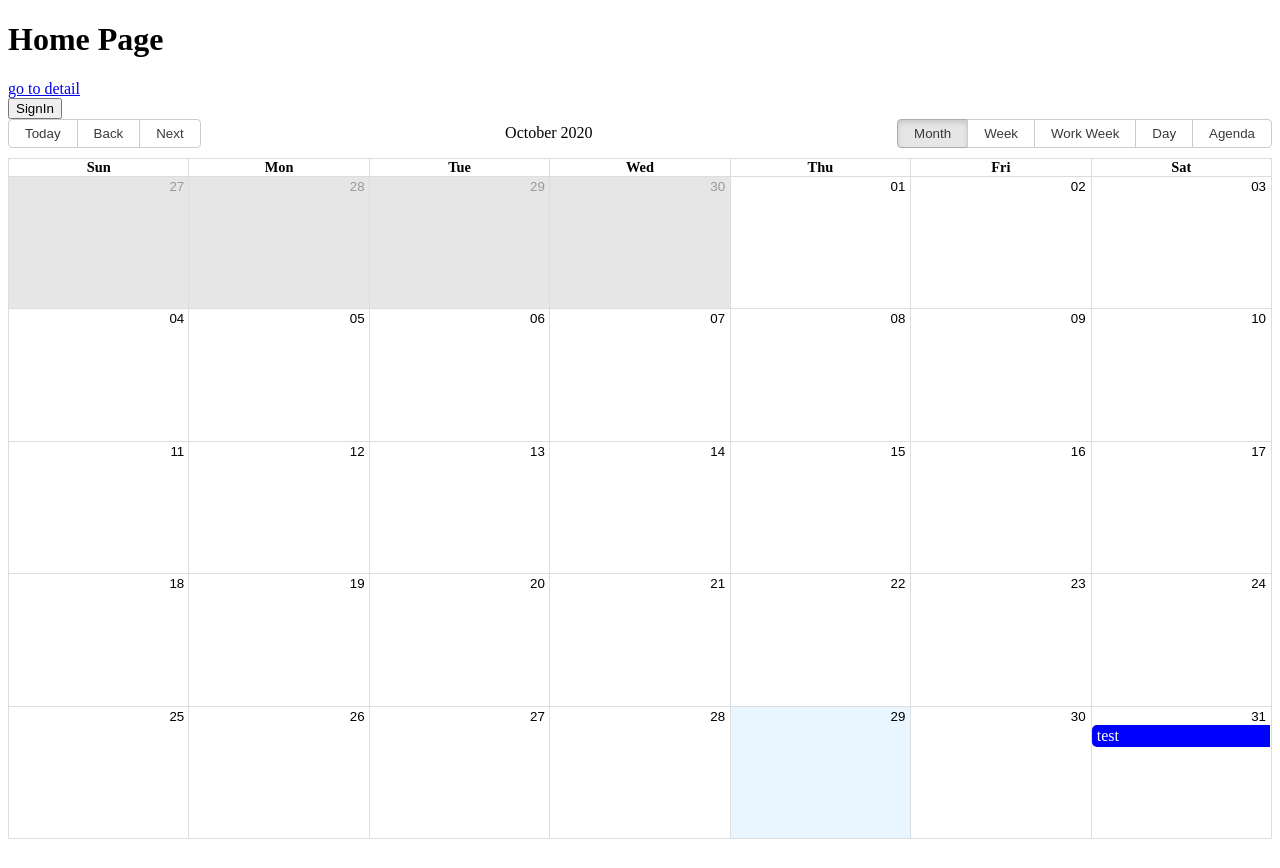
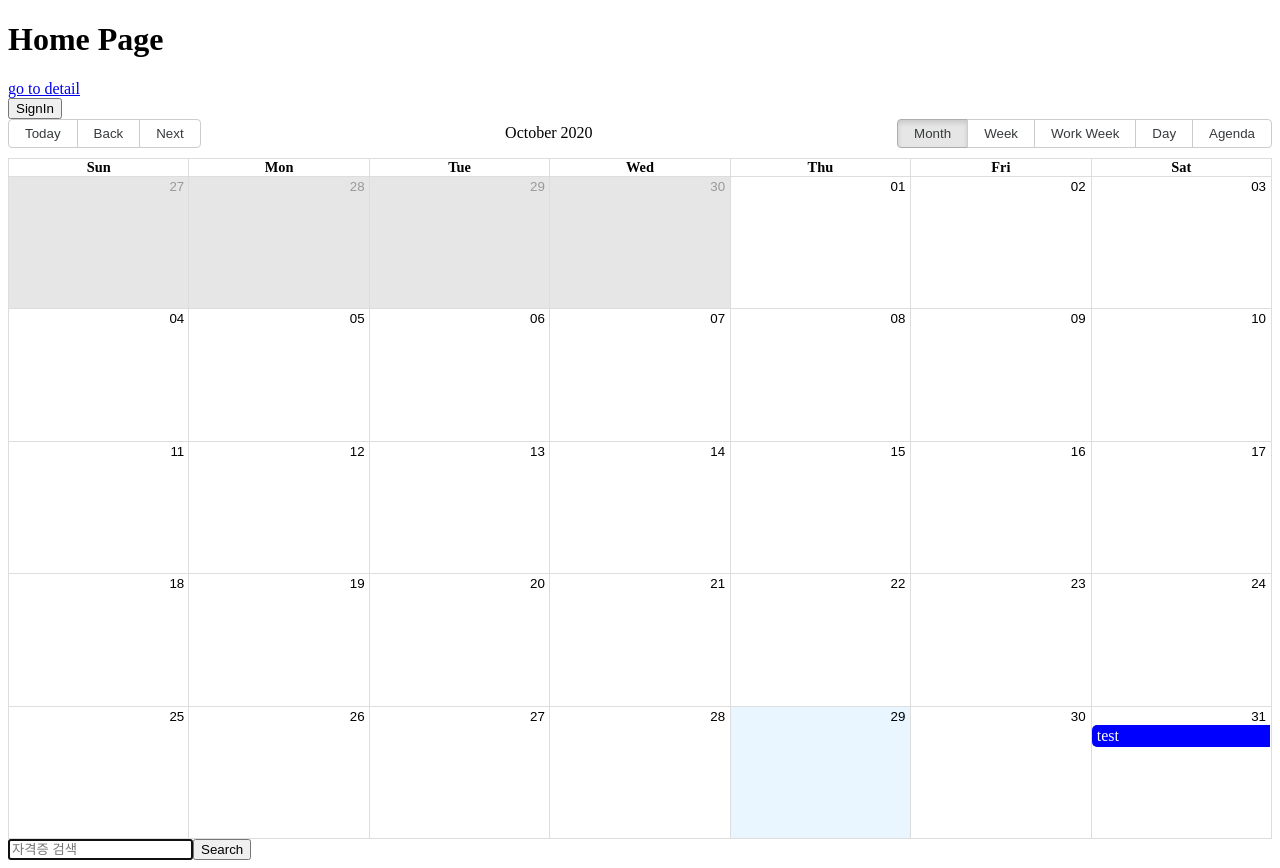
Before and after one commit to Multicampus-JMTGR/front, a React (Create React App) app: page / in a window 1280 px wide. Before the commit the page ends 847 px from the top, so only its background shows below. Built offline with nearby package versions, Linux system fonts and the light colour scheme; no server answers.

Commit message:
Search form

```diff
--- /dev/null
+++ b/src/components/SearchForm.jsx
@@ -0,0 +1,30 @@
+import React, { useState } from "react";
+
+const SearchForm = () => {
+  const [seachCertification, setSearchCertification] = useState("");
+  const onChange = (event) => {
+    const {
+      target: { value },
+    } = event;
+    setSearchCertification(value);
+    console.log(seachCertification);
+  };
+  const onSubmit = (event) => {
+    event.preventDefault();
+    console.log(seachCertification);
+  };
+  return (
+    <form onSubmit={onSubmit}>
+      <input
+        type="text"
+        placeholder="자격증 검색"
+        value={seachCertification}
+        onChange={onChange}
+        autoFocus
+      />
+      <input type="submit" value="Search" />
+    </form>
+  );
+};
+
+export default SearchForm;
--- a/src/components/index.js
+++ b/src/components/index.js
@@ -1,3 +1,4 @@
 export { default as App } from './App';
 export { default as Auth } from './Auth';
 export { default as BigCalendar } from './BigCalendar';
+export { default as SearchForm } from './SearchForm';
--- a/src/pages/Home.jsx
+++ b/src/pages/Home.jsx
@@ -1,7 +1,7 @@
 import React from "react";
 import { Link } from "react-router-dom";
 import { Auth } from "../components";
-import { BigCalendar } from '../components';
+import { BigCalendar, SearchForm } from "../components";
 
 const Home = () => {
   return (
@@ -11,7 +11,8 @@ const Home = () => {
         <Link to="/detail">go to detail</Link>
       </div>
       <Auth />
-      <BigCalendar/>
+      <BigCalendar />
+      <SearchForm />
     </div>
   );
 };
```
